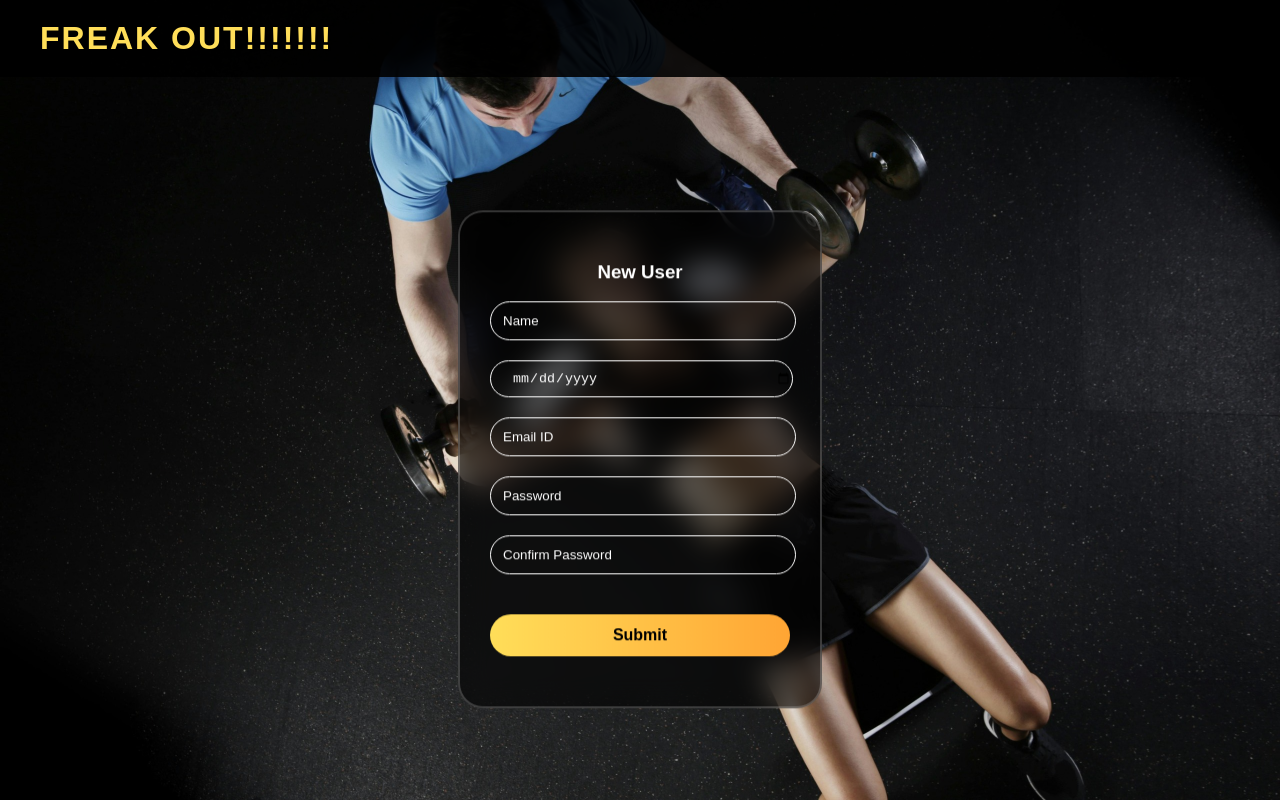
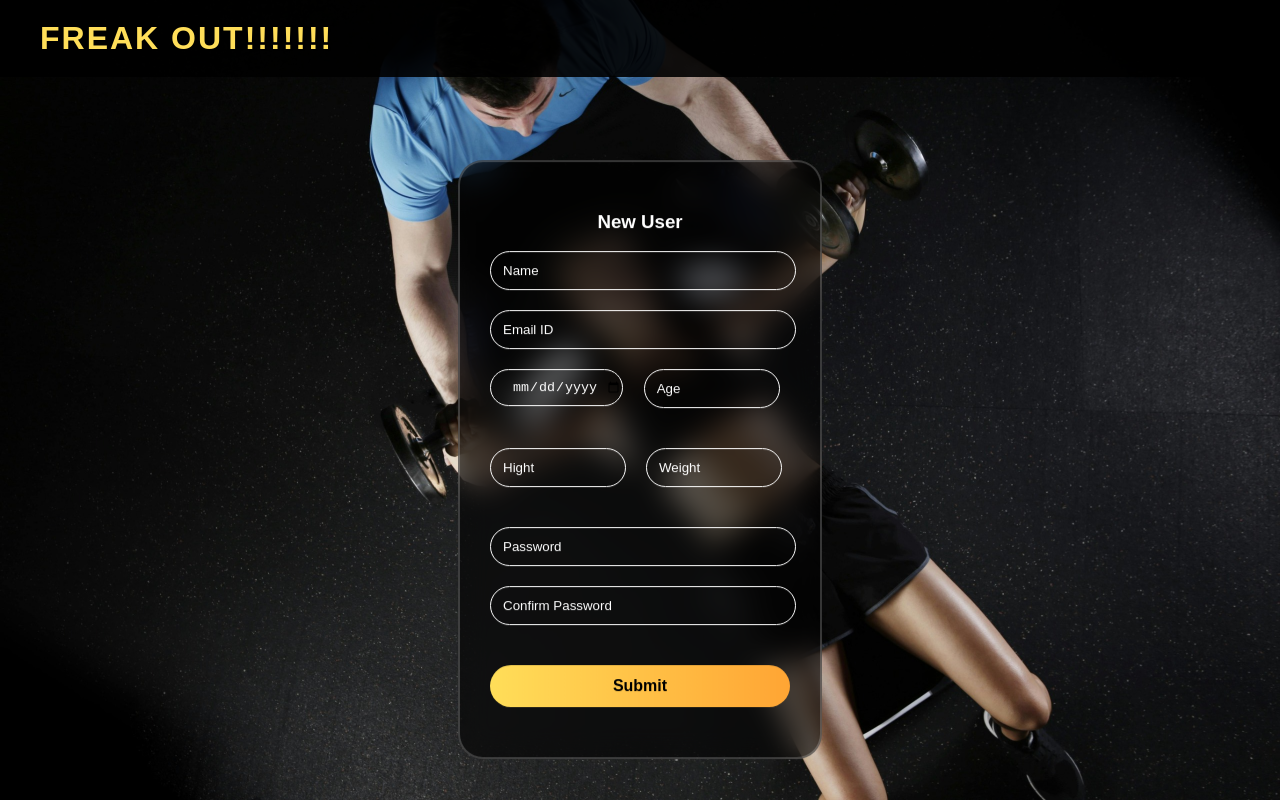
Before and after one commit to Manjunath-Projects/Freak-Fit, a React (Vite) app in the folder FRONTEND/: page /register in a window 1280 px wide. Built offline with nearby package versions, Linux system fonts and the light colour scheme.

Commit message:
Backend update

```diff
--- a/FRONTEND/src/App.css
+++ b/FRONTEND/src/App.css
@@ -46,9 +46,25 @@ body, html {
   margin: auto;
   border: 2px solid rgba( 255, 255,255,0.2);
   /* height: 350px; */
-  margin-top: 150px;
+  margin-top: 120px;
 
 }
+
+/* .form-container1 {
+  position: absolute;
+  top: 20%;
+  left: 50%;
+  transform: translate(-50%, -20%);
+  background-color: rgba(0, 0, 0, 0.6);
+  padding: 30px;
+  border-radius: 25px;
+  text-align: center;
+  width: 300px;
+  backdrop-filter: blur(15px);
+  border: 2px solid rgba(255, 255, 255, 0.2);
+  margin-top: 150px;
+} */
+
 .hello{
   width: 300px;
   height: 35px;
@@ -59,6 +75,18 @@ body, html {
   text-indent: 10px;
   margin-bottom: 20px;
 }
+
+.input-row {
+  display: flex;
+  justify-content: space-between;
+  gap: 10px;
+  margin-bottom: 20px;
+}
+
+.input-row .hello {
+  width: 130px; /* Half of your original width (300px), minus gap */
+}
+
 .hello::placeholder{
   color: white;
 }
--- a/FRONTEND/src/App.jsx
+++ b/FRONTEND/src/App.jsx
@@ -19,7 +19,7 @@ function App() {
 
   return (
     <>
-    <Router>
+
       <Routes>
         <Route path="/" element={<LoginPage />} />
         <Route path="/register" element={<RegisterPage />} />
@@ -32,7 +32,7 @@ function App() {
         <Route path="/dashboard" element={<Dashboard/>} />
 
       </Routes>
-    </Router>
+
 
     </>
   )
--- a/FRONTEND/src/Components/Dashboard.jsx
+++ b/FRONTEND/src/Components/Dashboard.jsx
@@ -57,7 +57,7 @@ const Dashboard = () => {
         <h1 className="dashboard-title">Welcome Back 🎉</h1>
 
         <div style={{ display: 'flex', gap: '1rem', marginBottom: '1rem' }}>
-          <button className="nav-button" onClick={() => navigate('/goal')}>🏃 BMI-Genration</button>
+         <button className="nav-button" onClick={() =>navigate('/goal', {state: {age: userAge,height: userHeight,weight: userWeight,},})}>🏃 BMI-Generation </button>
           <button className="nav-button" onClick={() => navigate('/tracker')}>🙋 Calorie-Tracker </button>
           <button className="nav-button" onClick={() => navigate('/weight-tracker')}>🏋Weight-tracker</button>
           <button className="nav-button" onClick={() => navigate('/food')}>🍽️ Food Tracker</button>
@@ -138,7 +138,7 @@ const Dashboard = () => {
           <div className="profile-card">
             <img src={profileImage} alt="Profile" className="profile-pic" />
             <h3 className="profile-name">{userName}</h3>
-            <p className="profile-detail">Age: {userAge}</p>
+            <p className="profile-detail">Age: {userAge} Years</p>
             <p className="profile-detail">Height: {userHeight} cm</p>
             <p className="profile-detail">Weight: {userWeight} kg</p>
             <div style={{ marginTop: '1rem', display: 'flex', flexDirection: 'column', gap: '0.5rem' }}>
--- a/FRONTEND/src/Components/GoalPage.jsx
+++ b/FRONTEND/src/Components/GoalPage.jsx
@@ -1,12 +1,20 @@
-import React, { useState } from 'react';
+import React, { useState} from 'react';
 import '../App.css';
 import goalBg from '../assets/goal-bg.jpeg';
 import Swal from 'sweetalert2'; // ✅ Import SweetAlert2
+import { useLocation } from 'react-router-dom';
 
 function GoalPage() {
-  const [age, setAge] = useState('');
-  const [height, setHeight] = useState('');
-  const [weight, setWeight] = useState('');
+const location = useLocation();
+  const {
+    age: initialAge = '',
+    height: initialHeight = '',
+    weight: initialWeight = ''
+  } = location.state || {};
+
+const [age, setAge] = useState(initialAge);
+  const [height, setHeight] = useState(initialHeight);
+  const [weight, setWeight] = useState(initialWeight);
   const [gender, setGender] = useState('male');
   const [activity, setActivity] = useState('Beginner');
 
@@ -64,9 +72,8 @@ function GoalPage() {
     <div className="page" style={{ backgroundImage: `url(${goalBg})` }}>
       <div className="header">
         <span>FREAKY GOAL!!!!</span>
-        <div className="profile">
-          <img src="https://img.icons8.com/emoji/48/weight-lifter.png" alt="User" />
-          <span>USER</span>
+        <div className="profile" >🏋️
+        <span>USER</span>
         </div>
       </div>
 
@@ -89,9 +96,9 @@ function GoalPage() {
         </select>
 
         <select className="btn" value={activity} onChange={(e) => setActivity(e.target.value)}>
-          <option>Beginner</option>
-          <option>Intermediate</option>
-          <option>Advanced</option>
+          <option>Weight Loss</option>
+          <option>Weight Gain</option>
+          <option>Maintenance</option>
         </select>
 
         <button className="Sub" onClick={calculateMetrics}>Submit</button>
--- a/FRONTEND/src/Components/RegisterPage.jsx
+++ b/FRONTEND/src/Components/RegisterPage.jsx
@@ -8,6 +8,13 @@ function RegisterPage() {
   const [name, setName] = useState('');
   const [dob, setDob] = useState('');
   const [email, setEmail] = useState('');
+
+  const [age, setAge] = useState('');
+  const [height, setHeight] = useState('');
+  const [weight, setWeight] = useState('');
+
+
+
   const [password, setPassword] = useState('');
   const [confirm, setConfirm] = useState('');
   const [error, setError] = useState('');
@@ -25,6 +32,9 @@ function RegisterPage() {
           name,
           dob,
           email,
+          age,
+          height,
+          weight,
           password,
         }),
       });
@@ -58,8 +68,18 @@ function RegisterPage() {
         <h3>New User</h3>
         {error && <p style={{ color: 'red' }}>{error}</p>}
         <input className="hello" type="text" placeholder="Name" value={name} onChange={(e) => setName(e.target.value)} /><br />
+        <input className="hello" type="email" placeholder="Email ID" value={email} onChange={(e) => setEmail(e.target.value)} /><br />
+
+        <div className="input-row">
         <input className="hello" type="date" placeholder="DOB" value={dob} onChange={(e) => setDob(e.target.value)} /><br />
-        <input className="hello" type="email" placeholder="Email ID" value={email} onChange={(e) => setEmail(e.target.value)} /><br />
+        <input className="hello" type="number" placeholder="Age" value={age} onChange={(e) => setAge(e.target.value)} /><br />
+        </div>
+
+        <div className="input-row">
+        <input className="hello" type="number" placeholder="Hight" value={height} onChange={(e) => setHeight(e.target.value)} /><br />
+        <input className="hello" type="number" placeholder="Weight" value={weight} onChange={(e) => setWeight(e.target.value)} /><br />
+        </div>
+
         <input className="hello" type="password" placeholder="Password" value={password} onChange={(e) => setPassword(e.target.value)} /><br />
         <input className="hello" type="password" placeholder="Confirm Password" value={confirm} onChange={(e) => setConfirm(e.target.value)} /><br />
         <button className="Sub" onClick={handleRegister}>Submit</button>
--- a/FRONTEND/src/main.jsx
+++ b/FRONTEND/src/main.jsx
@@ -1,11 +1,16 @@
-import { StrictMode } from 'react'
-import { createRoot } from 'react-dom/client'
-import './index.css'
-import App from './App.jsx'
+import React from 'react';
+import ReactDOM from 'react-dom/client'; // ✅ Import ReactDOM correctly
+import { BrowserRouter } from 'react-router-dom';
+import './index.css';
+import App from './App.jsx';
 
+// ✅ Use createRoot directly (not via ReactDOM)
+const root = ReactDOM.createRoot(document.getElementById('root'));
 
-createRoot(document.getElementById('root')).render(
-  <StrictMode>
-    <App />
-  </StrictMode>,
-)
+root.render(
+  <React.StrictMode>
+    <BrowserRouter>
+      <App />
+    </BrowserRouter>
+  </React.StrictMode>
+);
```
